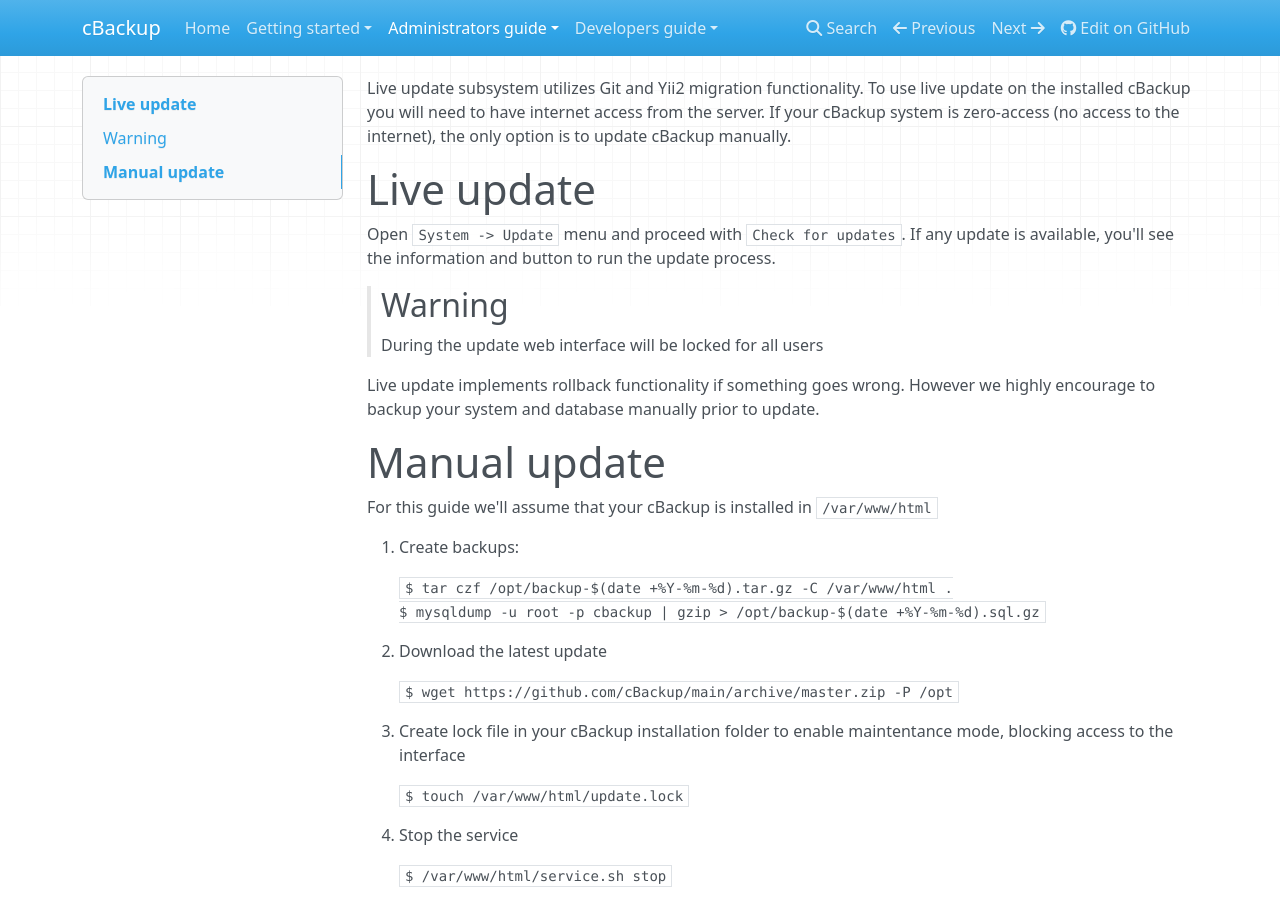
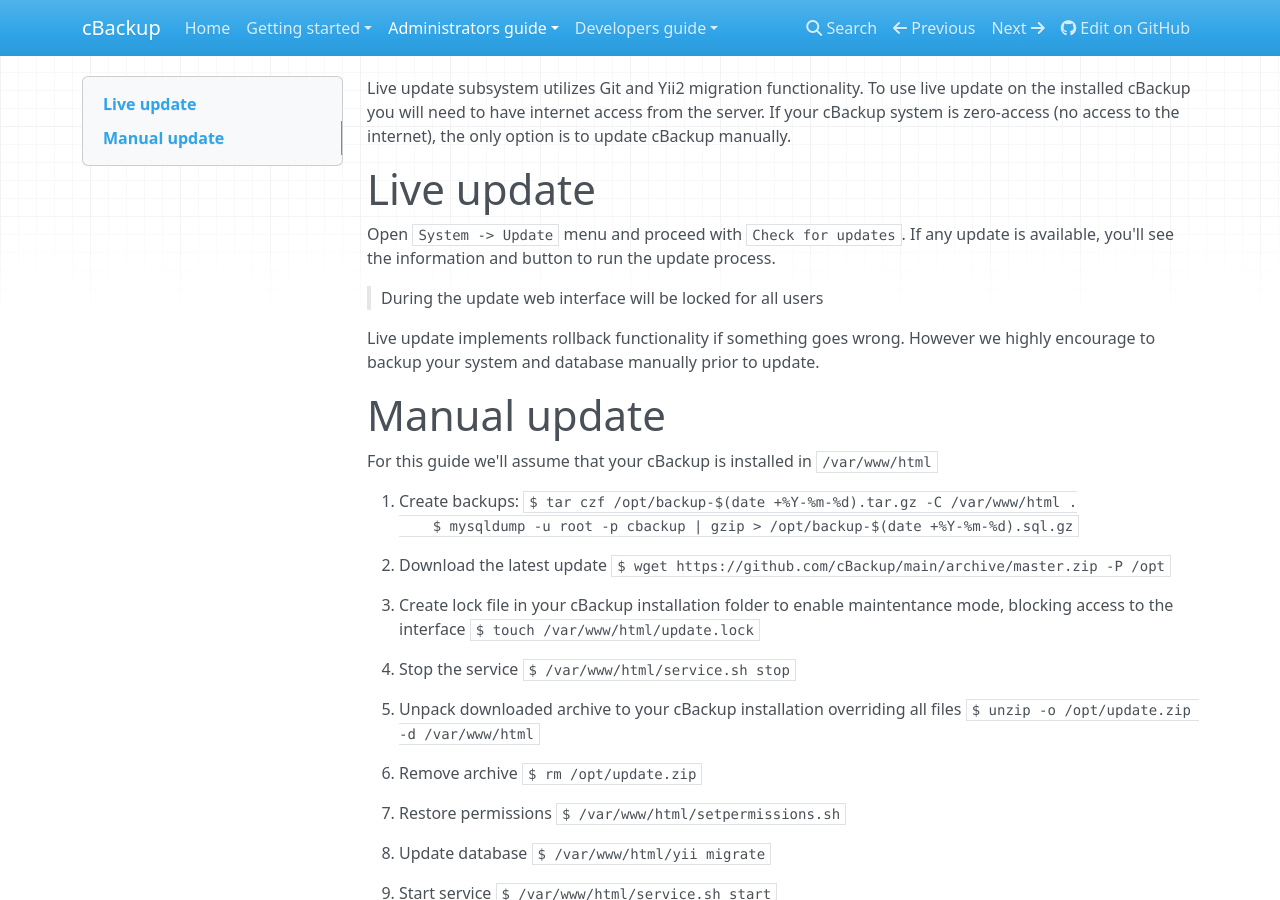
Before and after one commit to cBackup/main, an MkDocs documentation site: the page built from docs/administrators-guide/update.md, in a window 1280 px wide and 900 px high. Built offline with MkDocs 1.6.1, drawn with Linux system fonts in a browser that asks for light colours; nearby versions of some CDN libraries; old or Windows-style settings are respelled for this version of MkDocs.

````diff
--- a/docs/administrators-guide/update.md
+++ b/docs/administrators-guide/update.md
@@ -4,7 +4,6 @@ Live update subsystem utilizes Git and Yii2 migration functionality. To use live
 
 Open `System -> Update` menu and proceed with `Check for updates`. If any update is available, you'll see the information and button to run the update process.
 
-> ## Warning
 > During the update web interface will be locked for all users
 
 Live update implements rollback functionality if something goes wrong. However we highly encourage to backup your system and database manually prior to update.
@@ -14,62 +13,52 @@ Live update implements rollback functionality if something goes wrong. However w
 For this guide we'll assume that your cBackup is installed in `/var/www/html`
 
 1. Create backups:
-
     ```
     $ tar czf /opt/backup-$(date +%Y-%m-%d).tar.gz -C /var/www/html .
     $ mysqldump -u root -p cbackup | gzip > /opt/backup-$(date +%Y-%m-%d).sql.gz
     ```
 
 2. Download the latest update
-
     ```
     $ wget https://github.com/cBackup/main/archive/master.zip -P /opt
     ```
 
 3. Create lock file in your cBackup installation folder to enable maintentance mode, blocking access to the interface
-
     ```
     $ touch /var/www/html/update.lock
     ```
 
 4. Stop the service
-
     ```
     $ /var/www/html/service.sh stop
     ```
 
 5. Unpack downloaded archive to your cBackup installation overriding all files
-
     ```
     $ unzip -o /opt/update.zip -d /var/www/html
     ```
 
 6. Remove archive
-
     ```
     $ rm /opt/update.zip
     ```
 
 7. Restore permissions
-
     ```
     $ /var/www/html/setpermissions.sh
     ```
 
 8. Update database
-
     ```
     $ /var/www/html/yii migrate
     ```
 
 9. Start service
-
     ```
     $ /var/www/html/service.sh start
     ```
 
 10. Remove lock file
-
     ```
     $ rm /var/www/html/update.lock
     ```
````
